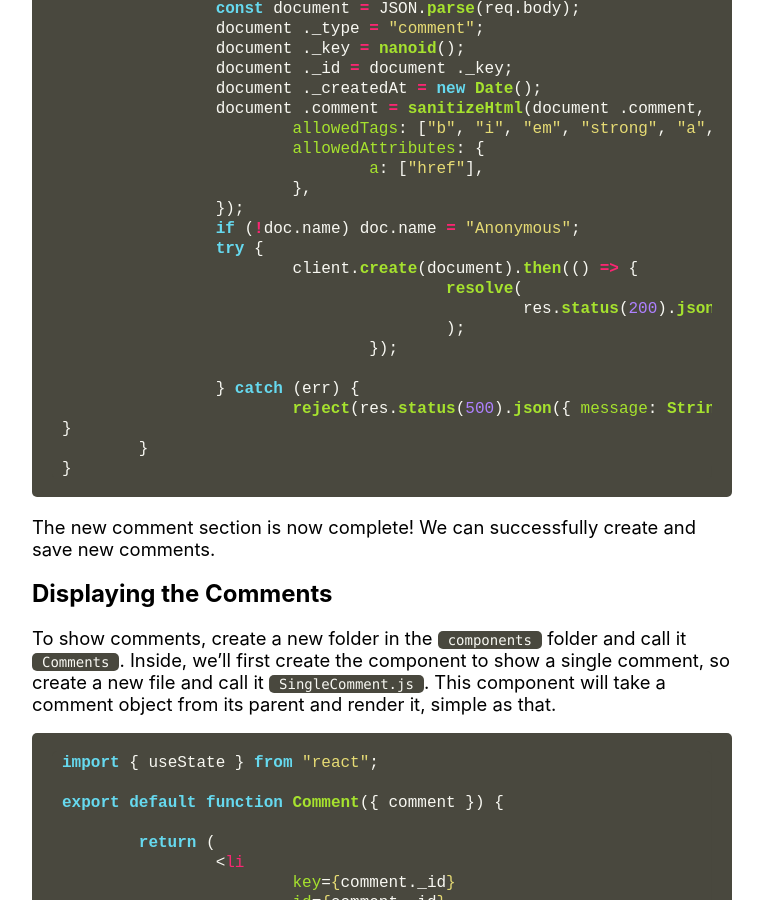
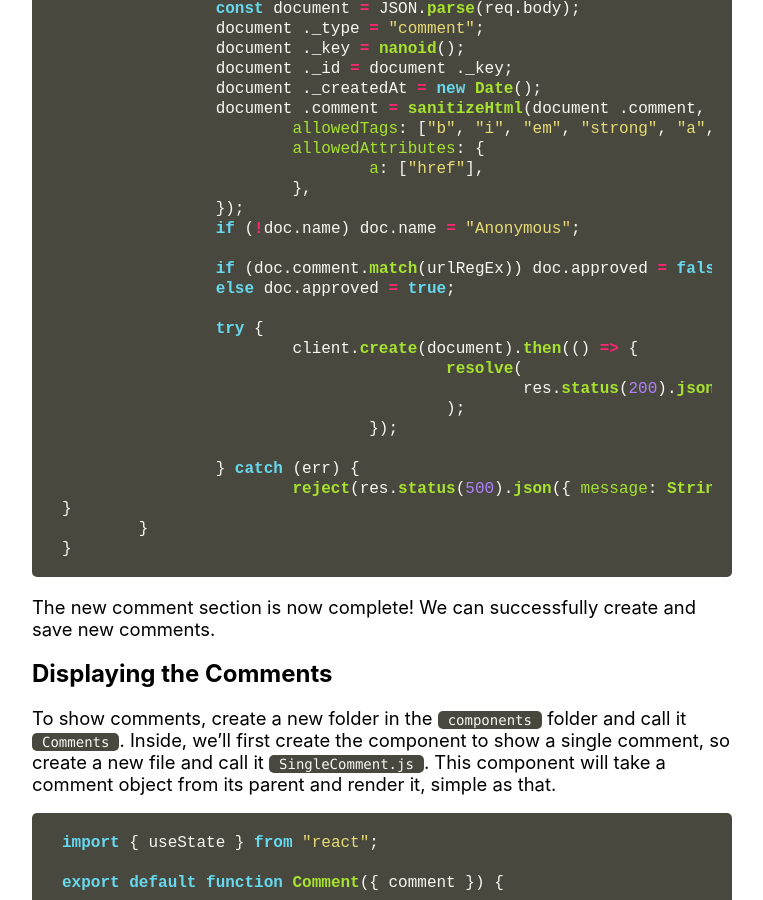
Before and after one commit to PandaSekh/PandaSekh_OldBlog, a Jekyll site: the page built from _posts/2021-01-12-react-commenting-system.md, in a window 1280 px wide and 900 px high, scrolled down 6753 px. Shown: the whole window, without its empty margins (258-1021 px from the left). Built offline with Jekyll 4.4.1, drawn with Linux system fonts in a browser that asks for light colours; comment, search, counter and statistics services are not loaded.

Commit message:
Update 2021-01-12-react-commenting-system.md

```diff
--- a/_posts/2021-01-12-react-commenting-system.md
+++ b/_posts/2021-01-12-react-commenting-system.md
@@ -265,6 +265,10 @@ export default (req, res) => {
 			},
 		});
 		if (!doc.name) doc.name = "Anonymous";
+
+		if (doc.comment.match(urlRegEx)) doc.approved = false;
+		else doc.approved = true;
+
 		try {
 			client.create(document).then(() => {
 					resolve(
```
